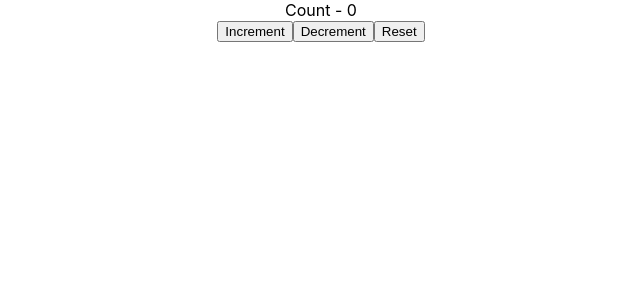
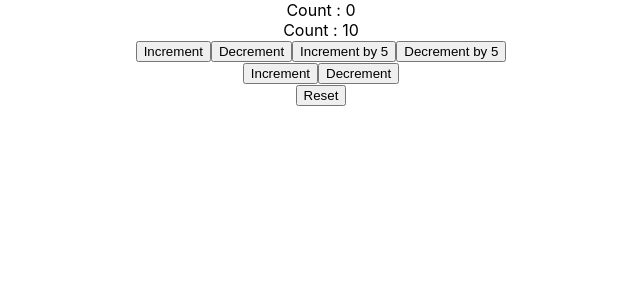
Before and after one commit to EdwinMLara/react-examples-general, a React (Create React App) app: page / in a window 1280 px wide. Shown: the top 300 px of the page, without its empty margins (319-959 px from the left). Built offline with nearby package versions, Linux system fonts and the light colour scheme.

Commit message:
ejemplo reducer complejo, donde de state es un objeto

```diff
--- a/src/App.js
+++ b/src/App.js
@@ -1,6 +1,7 @@
 import React from 'react';
 import './App.css';
 import CounteroneR from './components2/CounteroneR';
+import CounterTwoR from './components2/CounterTwoR';
 
 
 export const UserContext2 = React.createContext();
@@ -17,7 +18,7 @@
           <ComponentE/>
         </ChannelContext.Provider>
     </UserContext2.Provider>*/}
-      <CounteroneR></CounteroneR>
+      <CounterTwoR/>
     </div>
   );
 }
--- /dev/null
+++ b/src/components2/CounterTwoR.js
@@ -0,0 +1,44 @@
+import React, {useReducer} from 'react'
+
+const inicialState = {
+    fisrstCounter: 0,
+    secondCounter: 10
+};
+
+const reducer = (state, action) => {
+    switch(action.type){
+        case 'increment':
+            return {...state, fisrstCounter: state.fisrstCounter + action.value}
+        case 'decrement':
+            return {...state, fisrstCounter: state.fisrstCounter - action.value}
+        case 'increment2':
+            return {...state, secondCounter: state.secondCounter + action.value}
+        case 'decrement2':
+            return {...state, secondCounter: state.secondCounter - action.value}
+        case 'reset':
+            return inicialState
+        default:
+            return state
+    }
+}
+
+function CounterTwoR() {
+    const [count, dispatch] = useReducer(reducer,inicialState)
+    return (
+        <div>
+            <div>Count : {count.fisrstCounter}</div>
+            <div>Count : {count.secondCounter}</div>
+            <button onClick={() => dispatch({type: 'increment', value: 1})}> Increment </button>
+            <button onClick={() => dispatch({type: 'decrement', value: 1})}> Decrement </button>
+            <button onClick={() => dispatch({type: 'increment', value: 5})}> Increment by 5 </button>
+            <button onClick={() => dispatch({type: 'decrement', value: 5})}> Decrement by 5</button>
+            <div>
+                <button onClick={() => dispatch({type: 'increment2', value: 1})}> Increment </button>
+                <button onClick={() => dispatch({type: 'decrement2', value: 1})}> Decrement </button>
+            </div>
+            <button onClick={() => dispatch({type: 'reset'})}> Reset </button>
+        </div>
+    )
+}
+
+export default CounterTwoR;
```
